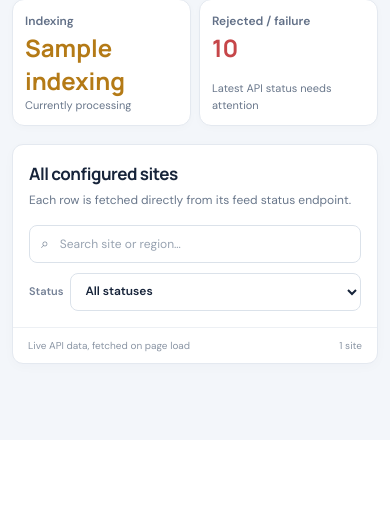
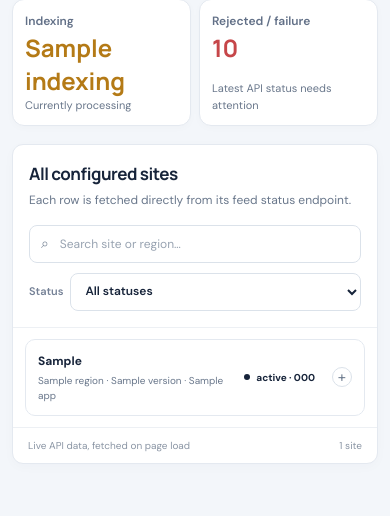
Before and after one commit to allenThomsonNetcore/viper-alerter, a Python web app: template checker/templates/live_status.html in a window 390 px wide. Shown: the part 404-920 px from the top of the page. Before the commit the page ends 777 px from the top, so only its background shows below. Run offline with Jinja, Linux system fonts and the light colour scheme; the template is opened without the code that fills it: most values are stand-ins (such as "Sample title", 1, 10 or a date in 2020).

Commit message:
fix mobile ui

```diff
--- a/checker/static/viper.css
+++ b/checker/static/viper.css
@@ -86,6 +86,7 @@ tbody tr:hover { background: #fbfcfe; }
 .icon-link { white-space: nowrap; font-size: 11px; font-weight: 600; }
 .card-footer { display: flex; justify-content: space-between; padding: 11px 20px; border-top: 1px solid #edf0f4; color: #8a95a4; font-size: 10px; }
 .mobile-site-list { display: none; }
+.mobile-live-list { display: none; }
 .mobile-site-card { margin: 0; border: 1px solid var(--line); border-radius: 10px; background: #fff; }
 .mobile-site-card > summary { display: grid; grid-template-columns: minmax(0,1fr) auto 22px; align-items: center; gap: 10px; padding: 13px 14px; list-style: none; cursor: pointer; }
 .mobile-site-card > summary::-webkit-details-marker { display: none; }
@@ -129,6 +130,19 @@ tbody tr:hover { background: #fbfcfe; }
   .detail-heading .button { width: 100%; }
   .table-wrap { display: none; }
   .mobile-site-list { display: grid; gap: 9px; padding: 11px 12px; border-top: 1px solid #edf0f4; }
+  .mobile-live-list { display: grid; gap: 9px; padding: 11px 12px; border-top: 1px solid #edf0f4; }
+  .mobile-live-card { margin: 0; border: 1px solid var(--line); border-radius: 10px; background: #fff; }
+  .mobile-live-card[hidden] { display: none !important; }
+  .mobile-live-card > summary { display: grid; grid-template-columns: minmax(0,1fr) auto 20px; align-items: center; gap: 8px; padding: 12px; list-style: none; cursor: pointer; }
+  .mobile-live-card > summary::-webkit-details-marker { display: none; }
+  .mobile-live-summary { min-width: 0; display: grid; gap: 3px; }.mobile-live-summary strong { overflow-wrap: anywhere; font-size: 12px; }.mobile-live-summary span { color: var(--muted); font-size: 10px; }
+  .mobile-live-card .state-pill { max-width: 112px; overflow: hidden; text-overflow: ellipsis; }
+  .mobile-live-details { display: grid; gap: 9px; padding: 0 12px 12px; }
+  .mobile-live-details > div:not(.mobile-live-links) { display: grid; gap: 3px; padding-top: 8px; border-top: 1px solid #edf0f4; }
+  .mobile-live-details > div > span { color: #8390a1; font-size: 9px; font-weight: 700; letter-spacing: .4px; text-transform: uppercase; }
+  .mobile-live-details strong,.mobile-live-details small { overflow-wrap: anywhere; font-size: 11px; }
+  .mobile-live-details small { color: var(--muted); }
+  .mobile-live-links { padding-top: 3px; font-size: 11px; font-weight: 700; }
   .mobile-site-card.site-row { display: block; margin: 0; padding: 0; border: 1px solid var(--line); border-radius: 10px; background: #fff; }
   .mobile-site-card.site-row[hidden] { display: none !important; }
   table,thead,tbody,tr,th,td { display: block; }
--- a/checker/templates/live_status.html
+++ b/checker/templates/live_status.html
@@ -49,6 +49,23 @@
         </tbody>
       </table>
     </div>
+    <div class="mobile-live-list">
+      {% for row in rows %}
+      <details class="mobile-live-card live-row" data-state="{{ row.state }}" data-search="{{ (row.site_key ~ ' ' ~ row.region ~ ' ' ~ row.version ~ ' ' ~ row.app)|lower }}">
+        <summary>
+          <span class="mobile-live-summary"><strong>{{ row.site_key }}</strong><span>{{ row.region }} · {{ row.version }} · {{ row.app }}</span></span>
+          <span class="state-pill live-state-{{ row.state }}"><span class="state-dot"></span>{{ row.api_status or ('Unavailable' if row.error else 'No status') }}{% if row.code is not none %} · {{ row.code }}{% endif %}</span>
+          <span class="expand-mark" aria-hidden="true"></span>
+        </summary>
+        <div class="mobile-live-details">
+          <div><span>Current status</span><strong>{{ row.api_status or ('Unavailable' if row.error else 'No status') }}{% if row.code is not none %} · {{ row.code }}{% endif %}</strong>{% if row.detail %}<small title="{{ row.error }}">{{ row.detail }}</small>{% endif %}</div>
+          <div><span>API timestamp</span><strong>{% if row.timestamp_ms is not none %}<time class="ist-api-time" data-ms="{{ row.timestamp_ms }}">{{ row.timestamp_ms }}</time>{% else %}—{% endif %}</strong></div>
+          <div><span>Version / app</span><strong>{{ row.version }} · {{ row.app }}</strong></div>
+          <div class="mobile-live-links"><a href="{{ row.status_url }}" target="_blank" rel="noopener">Open status API ↗</a></div>
+        </div>
+      </details>
+      {% endfor %}
+    </div>
     <p id="live-empty" class="empty-state" hidden>No sites match these filters.</p>
     {% else %}<div class="empty-state"><h3>No valid sites found</h3><p>Check the CSV source and its site rows.</p></div>{% endif %}
     <div class="card-footer"><span>Live API data, fetched on page load</span><span>{{ rows|length }} site{{ 's' if rows|length != 1 else '' }}</span></div>
```
